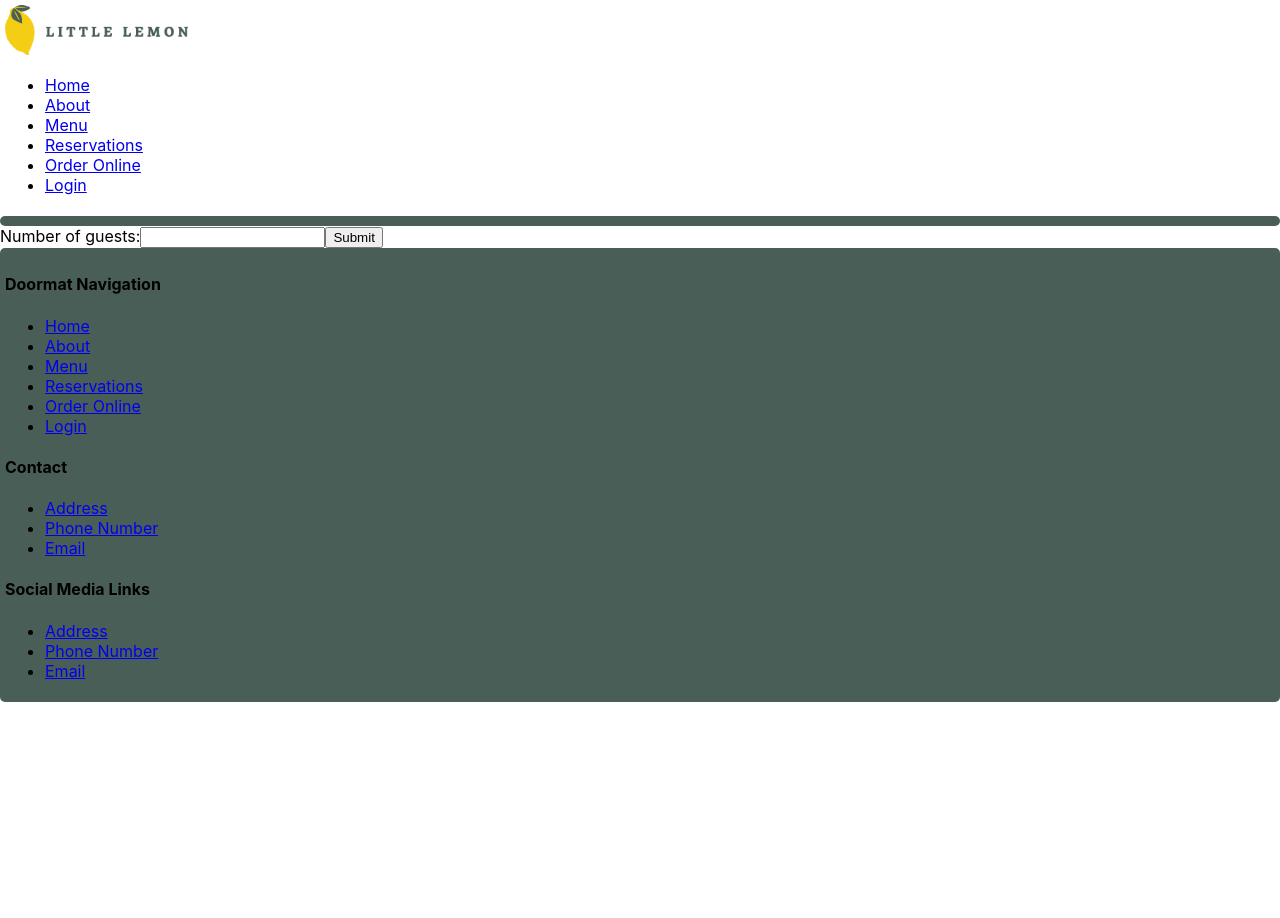
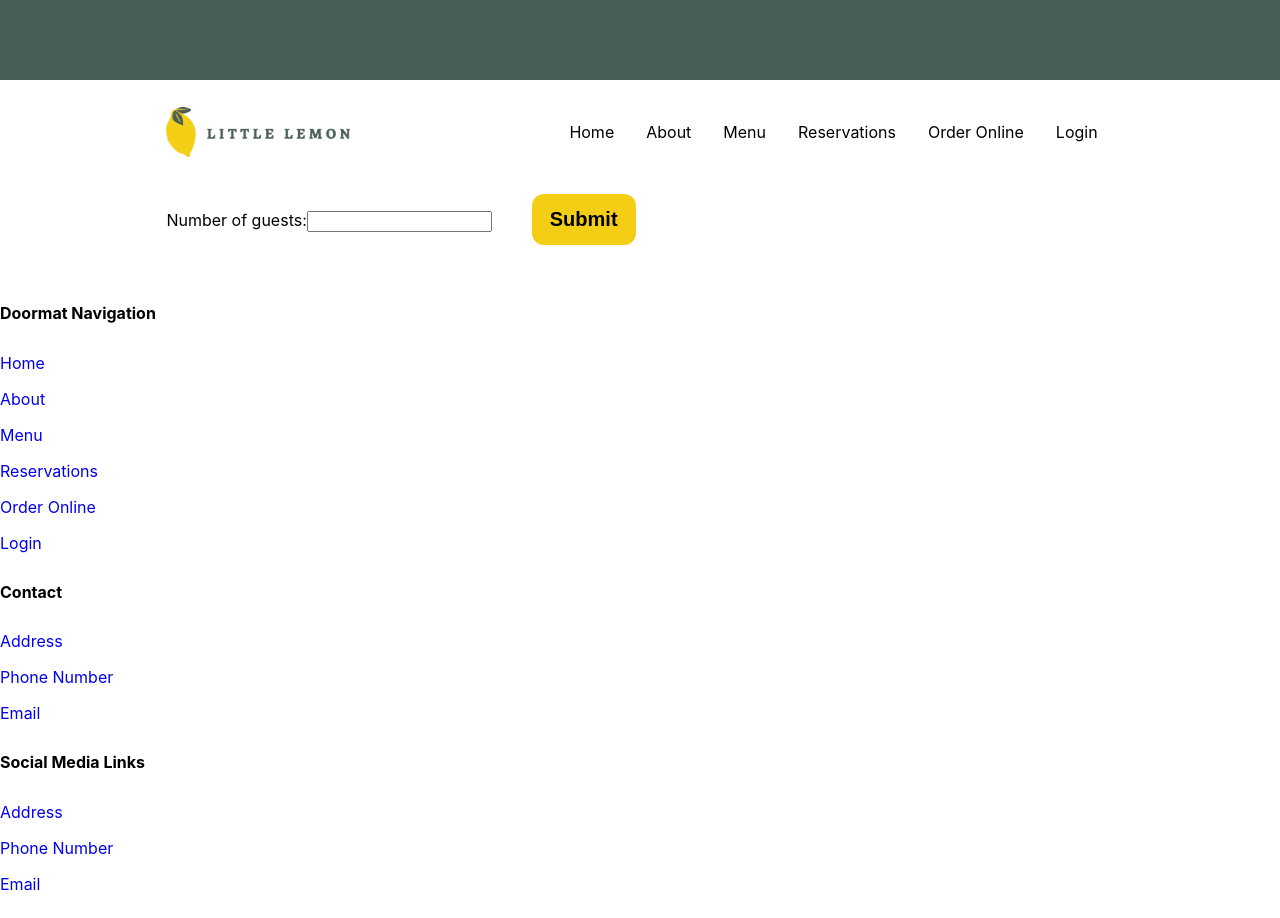
Before and after one commit to caroc24/Little-Lemon-Website, a React (Create React App) app in the folder littlelemon/: page / in a window 1280 px wide. Before the commit the page ends 800 px from the top, so only its background shows below. Built offline with nearby package versions, Linux system fonts and the light colour scheme.

Commit message:
Pushing many css updates.

```diff
--- a/littlelemon/src/App.css
+++ b/littlelemon/src/App.css
@@ -37,77 +37,316 @@
   }
 }
 
-:root{
-  --main-radius:5px;
-  --main-padding:5px;
+/* Code above is from boiler plate*/
+
+body{
+  width: 100%;
+  margin: 0 auto;
 }
-.container{
-  display:grid;
-  height:100vh;
-  grid-template-columns: 1fr 1fr 1fr;
-  grid-template-rows: 0.2fr 1.2fr 1.5fr .8fr;
-  grid-template-areas:
-    "nav nav nav"
-    "main main main"
-    "content1 content2 content3"
-    "footer footer footer";
-  grid-gap: 0.2rem;
-  font-family: "Inter", sans-serif;
-  font-weight: 800;
-  font-size: 12px;
-  color: #000000;
-  text-align: center;
+
+li{
+  list-style: none;
+}
+a{
+  text-decoration: none;
 }
 
 nav{
-  background: #ffffff;
-  grid-area: nav;
-  border-radius: var(--main-radius);
-  padding: var(--main-padding);
+  z-index: 10001;
 }
 
-main{
-  background: #495E57;
-  grid-area: main;
-  border-radius: var(--main-radius);
-  padding: var(--main-padding);
+
+.navbar {
+  padding: 10px 13%;
+  display: flex;
+  justify-content: space-between;
+  align-items: center;
 }
 
-#content1{
-  background: #1400ea;
-  grid-area: content1;
-  border-radius: var(--main-radius);
-  padding: var(--main-padding);
-}
-#content2{
-  background: #44bb66;
-  grid-area: content2;
-  border-radius: var(--main-radius);
-  padding: var(--main-padding);
-}
-#content3{
-  background: #64ffda;
-  grid-area: content3;
-  border-radius: var(--main-radius);
-  padding: var(--main-padding);
-}
-footer{
-  background: #495E57;
-  grid-area: footer;
-  border-radius: var(--main-radius);
-  padding: var(--main-padding);
+nav ul li {
+  display: inline-block;
+  padding: 1em;
 }
 
-@media only screen and (max-width:550px){
-  .container{
-    grid-template-columns: 1fr;
-    grid-template-rows: 0.4fr 2.2fr 1.2fr 1.2fr 1.2fr 1fr;
-    grid-template-areas:
-      "nav"
-      "main"
-      "content1"
-      "content2"
-      "content3"
-      "footer";
+nav ul li a{
+  color: #000;
+}
+
+nav ul li a:hover{
+  text-decoration: underline solid #495E57;
+}
+
+.menu-icon {
+  display: none;
+  cursor: pointer;
+}
+
+.bar {
+  width: 25px;
+  height: 3px;
+  background-color: black;
+  margin: 5px 0;
+}
+
+.nav-links {
+  list-style: none;
+  display: flex;
+  align-items: center;
+}
+
+.nav-links.visible {
+  flex-direction: column;
+  position: absolute;
+  top: 40px;
+  right: 0;
+  width: 100%;
+  background-color: #495E57;
+  display: flex;
+  flex-direction: column;
+  align-items: center;
+  transition: all 0.3s ease-in-out;
+}
+
+
+/* header section */
+
+.header {
+  background-color: #495e57;
+  padding: 40px 0;
+}
+
+.header section {
+color: #EDEFEE;
+padding: 10px 13%;
+position: relative;
+}
+
+
+h2 {
+  color: #F4CE14;
+  font-size: 40px;
+}
+
+h3 {
+  font-size: 25px;
+}
+
+.banner p {
+  font-size: 20px;
+  max-width: 520px;
+  line-height: 1.5;
+  margin-bottom: 30px;
+}
+
+button {
+  background-color: #F4CE14;
+  color: black;
+  padding: 14px 18px;
+  border: none;
+  text-decoration: none;
+  border-radius: 12px;
+  font-size: 20px;
+  font-weight: bold;
+  cursor: pointer;
+}
+
+.banner-img{
+  position: absolute;
+  right: 13%;
+  top: 15%;
+  width: 400px;
+}
+
+.banner-img img {
+  width: 100%;
+  height: 400px;
+  border-radius: 20px;
+}
+
+
+form, .comfirm{
+  padding: 10px 13%;
+}
+
+.formField{
+  padding: 50px 20px;
+}
+
+input, label{
+  display: inline-block;
+  margin-right: 20px;
+  margin-bottom: 20px;
+}
+#book-date, #book-time, #book-guests, #book-occasion{
+  background: #bdbdbd43;
+  padding: 8px 24px;
+  border: none;
+  outline: none;
+  border-radius: 2px;
+}
+
+.btnReceive input{
+  padding: 12px 16px;
+  margin-top: 20px;
+  background: #495e57;
+  color: #fff;
+  border: none;
+  border-radius: 4px;
+
+}
+
+.comfirm span{
+  color: blue;
+}
+
+
+/* menu items */
+
+.menu-container{
+  margin: 110px auto;
+  padding: 10px 13%;
+}
+
+.menu-container h2{
+  color: #000;
+}
+
+.menu-header{
+  display: flex;
+  justify-content: space-between;
+  align-items: center;
+  flex-wrap: wrap;
+}
+.cards{
+  margin-top: 30px;
+  display: flex;
+  justify-content: space-between;
+  align-items: center;
+  flex-wrap: wrap;
+  gap: 2rem 1rem;
+}
+
+.menu-items{
+  /* height: 400px; */
+  width: 350px;
+  background: #a9c8be;
+  border-radius: 8px;
+}
+
+.menu-container img{
+  width: 100%;
+  height: 233px;
+  border-radius: 8px;
+}
+
+.menu-content{
+  padding: 5px 15px;
+}
+
+
+.menu-content .heading{
+  display: flex;
+  justify-content: space-between;
+}
+
+.orderbtn{
+  padding: 5px 12px;
+  margin-bottom: 20px;
+  font-size: 16px;
+  font-weight: 600;
+}
+
+footer section{
+  padding: 10px 13%;
+  display: flex;
+  justify-content: space-between;
+  align-items: start;
+}
+
+.company-info img{
+  margin-top: 12px;
+  cursor: pointer;
+  width: 200px;
+}
+
+.company-info p{
+  width: 320px;
+}
+
+footer h3{
+  font-size: 18px;
+}
+
+footer ul{
+  padding: 0;
+}
+
+footer ul li{
+  padding: 8px 0;
+}
+
+
+@media screen and (max-width: 768px){
+  .menu-icon {
+    display: block;
+  }
+
+  .nav-links {
+    display: none;
+  }
+
+  .nav-links.visible {
+    display: flex;
+    background: #333333;
+    z-index: 1000;
+    padding: 20px 0;
+  }
+
+  .navbar{
+    background:#fff;
+    padding: 10px 8%;
+  }
+
+  nav ul li a{
+    color: #fff;
+  }
+
+  .bar{
+    background: #333333;
+  }
+
+  .banner-img{
+    display: none;
+  }
+
+  form, .comfirm{
+    padding: 10px 8%;
+  }
+
+
+  .header section, .menu-container{
+    padding: 10px 8%;
+  }
+  .menu-container{
+    margin: 20px 0;
+  }
+  .menu-header{
+    justify-content: flex-start;
+  }
+
+  .menu-items{
+    width: 100%;
+  }
+
+  footer section{
+    padding: 10px 8%;
+    flex-direction: column;
+  }
+  .company-info p{
+    width: 100%;
   }
 }
+
+.hidden{
+  display: none;
+}
--- a/littlelemon/src/App.js
+++ b/littlelemon/src/App.js
@@ -11,7 +11,7 @@
 
 function App() {
   return (
-    <react>
+    <>
       <meta name="description" content="The Little Lemon restaurant proudly serves mediterranean family recipes with a modern twist." />
       <meta name="og:type" content="website"/>
       <meta name="og:image" content="logo.jpg"/>
@@ -28,7 +28,7 @@
       <BookingForm/>
       <ConfirmedBooking/>
       <Footer/>
-    </react>
+    </>
   );
 }
 
--- a/littlelemon/src/components/Nav.js
+++ b/littlelemon/src/components/Nav.js
@@ -1,5 +1,11 @@
+import React, {useState} from 'react';
+
 export default function Nav(){
-    return <nav className = "nav">
+    const [menuOpen, setMenuOpen] = useState(false);
+    const toggleMenu = () =>{
+        setMenuOpen(!menuOpen);
+    }
+    return <nav className = {`navbar`}>
         <img src = "logo.jpg" height={50} alt="Little Lemon logo"/>
         <div className="navlinks">
             <ul>
@@ -11,5 +17,6 @@
                 <li><a href="/login">Login</a></li>
             </ul>
         </div>
+
     </nav>
 }
```
